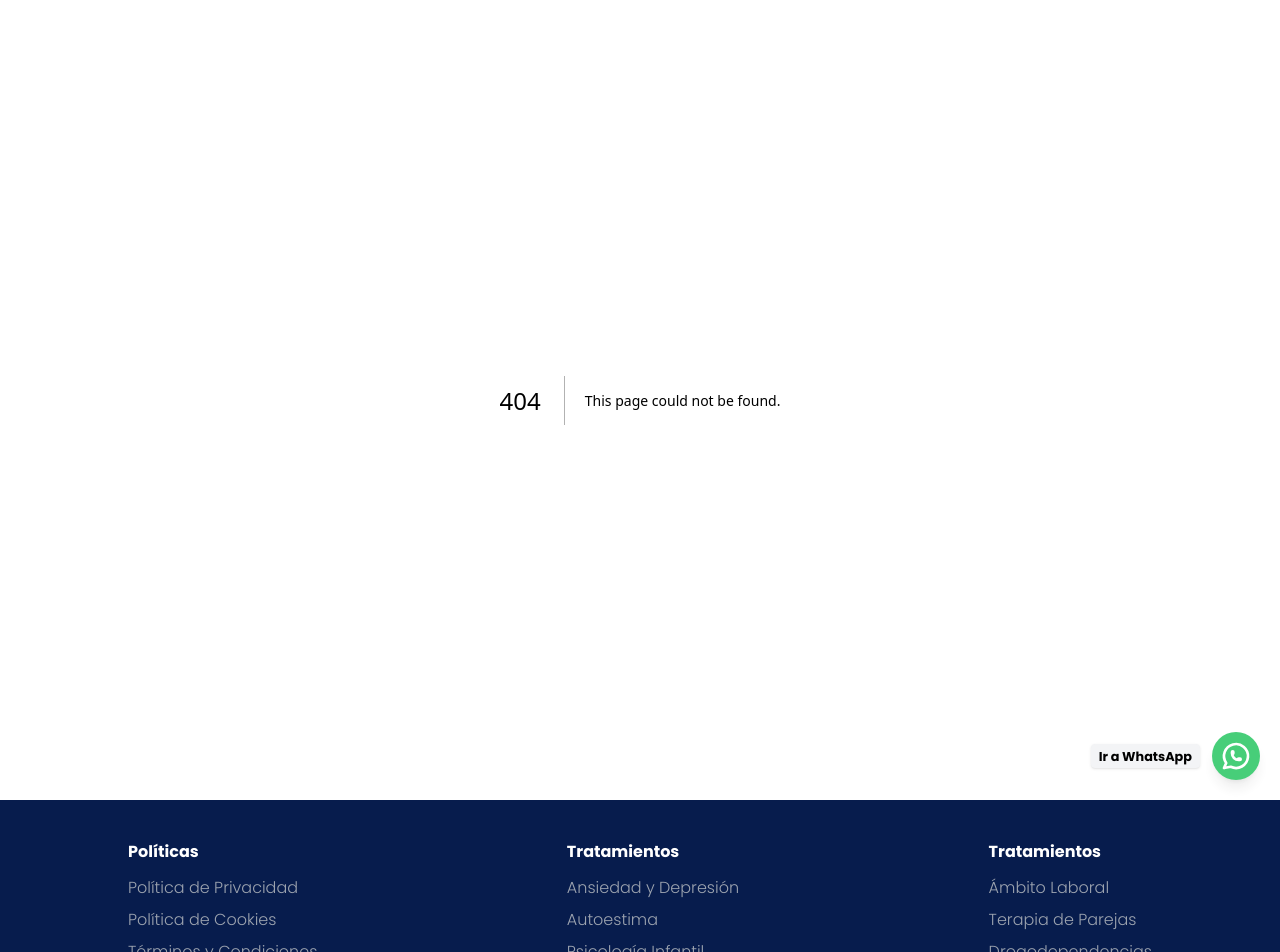
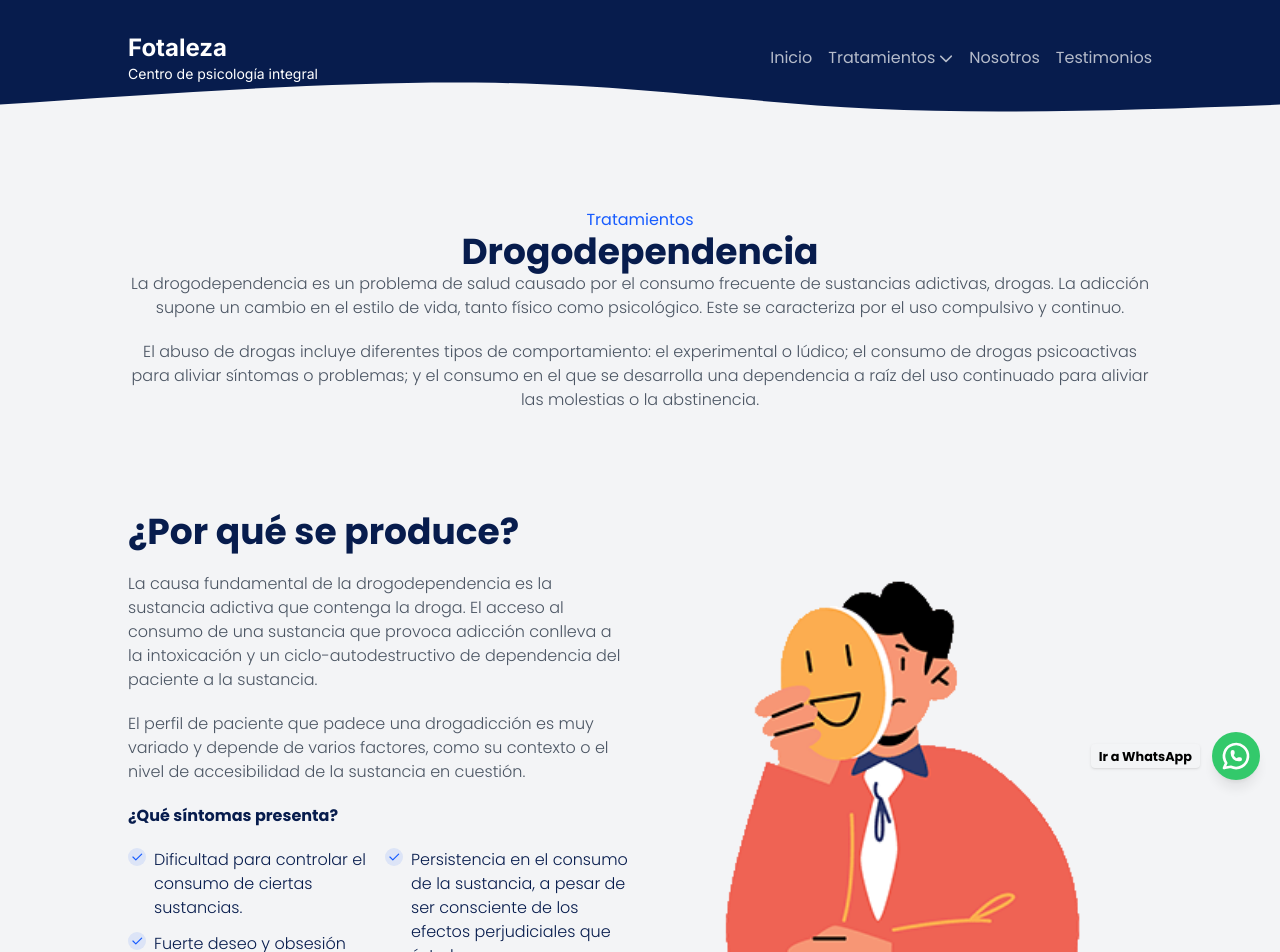
Before and after one commit to DarCkly666/mente-sana-psicologia, a Next.js app: page /drogodependencia in a window 1280 px wide. Before the commit this address had no page. Shown: the top 952 px of the page. Built offline with nearby package versions, Linux system fonts and the light colour scheme.

Commit message:
Added Drogodependencia page

```diff
--- /dev/null
+++ b/src/app/drogodependencia/page.tsx
@@ -0,0 +1,101 @@
+import SintomaItem from "@/components/sections/SintomaItem";
+import { fontPoppins, fontPoppins300, fontPoppins700 } from "@/utils/MyFonts";
+import Image from "next/image";
+import React from "react";
+
+export default function PsicologiaInfantil() {
+  return (
+    <main
+      className={`bg-gray-100 text-dark-blue relative ${fontPoppins300.className}`}
+    >
+      <div className="">
+        <div className="w-full h-24 text-dark-blue">
+          <svg
+            width="100%"
+            height="170%"
+            preserveAspectRatio="none"
+            id="svg"
+            fill="currentColor"
+            viewBox="0 0 1440 390"
+            xmlns="http://www.w3.org/2000/svg"
+          >
+            <path
+              d="M 0,400 L 0,150 C 158.53333333333336,137.73333333333335 317.0666666666667,125.46666666666667 458,140 C 598.9333333333333,154.53333333333333 722.2666666666667,195.86666666666667 883,202 C 1043.7333333333333,208.13333333333333 1241.8666666666668,179.06666666666666 1440,150 L 1440,400 L 0,400 Z"
+              stroke="none"
+              stroke-width="0"
+              fill-opacity="1"
+              transform="rotate(-180 720 200)"
+            ></path>
+          </svg>
+        </div>
+        <div className="pt-20 md:pt-28 text-center w-full px-6 sm:px-12 md:px-20 lg:px-32 2xl:px-72 py-28 space-y-5">
+          <div>
+            <p className={`text-light-blue ${fontPoppins.className}`}>
+              Tratamientos
+            </p>
+            <h2 className={`text-3xl md:text-4xl ${fontPoppins700.className}`}>
+              Drogodependencia
+            </h2>
+            <p className="text-gray-600">
+              La drogodependencia es un problema de salud causado por el consumo
+              frecuente de sustancias adictivas, drogas. La adicción supone un
+              cambio en el estilo de vida, tanto físico como psicológico. Este
+              se caracteriza por el uso compulsivo y continuo.
+            </p>
+            <p className="text-gray-600 mt-5">
+              El abuso de drogas incluye diferentes tipos de comportamiento: el
+              experimental o lúdico; el consumo de drogas psicoactivas para
+              aliviar síntomas o problemas; y el consumo en el que se desarrolla
+              una dependencia a raíz del uso continuado para aliviar las
+              molestias o la abstinencia.
+            </p>
+            <div className="flex flex-col-reverse md:flex-row items-center gap-5 mt-20">
+              <div className="w-full md:w-1/2 text-start">
+                <p
+                  className={`text-3xl md:text-4xl py-5 ${fontPoppins700.className}`}
+                >
+                  ¿Por qué se produce?
+                </p>
+                <p className="text-gray-600">
+                  La causa fundamental de la drogodependencia es la sustancia
+                  adictiva que contenga la droga. El acceso al consumo de una
+                  sustancia que provoca adicción conlleva a la intoxicación y un
+                  ciclo-autodestructivo de dependencia del paciente a la
+                  sustancia.
+                </p>
+                <p className="text-gray-600 mt-5">
+                  El perfil de paciente que padece una drogadicción es muy
+                  variado y depende de varios factores, como su contexto o el
+                  nivel de accesibilidad de la sustancia en cuestión.
+                </p>
+                <p className={`my-5 ${fontPoppins700.className}`}>
+                  ¿Qué síntomas presenta?
+                </p>
+
+                <div className="flex flex-col md:flex-row gap-3 mt-5">
+                  <div className="w-full md:w-1/2 space-y-3">
+                    <SintomaItem title="Dificultad para controlar el consumo de ciertas sustancias." />
+                    <SintomaItem title="Fuerte deseo y obsesión por consumir la sustancia." />
+                    <SintomaItem title="Abandono de los intereses más allá de consumir la sustancia, así como vida social y las actividades que antes le habían interesado." />
+                  </div>
+                  <div className="w-full md:w-1/2 space-y-3">
+                    <SintomaItem title="Persistencia en el consumo de la sustancia, a pesar de ser consciente de los efectos perjudiciales que ésta le provoca." />
+                    <SintomaItem title="Síndrome de abstinencia al dejar de consumir dicha sustancia." />
+                  </div>
+                </div>
+              </div>
+              <div className="w-full md:w-1/2 grid place-items-center">
+                <Image
+                  src="/images/img4.png"
+                  alt="Ansiedad y depresión"
+                  width={500}
+                  height={500}
+                />
+              </div>
+            </div>
+          </div>
+        </div>
+      </div>
+    </main>
+  );
+}
```
